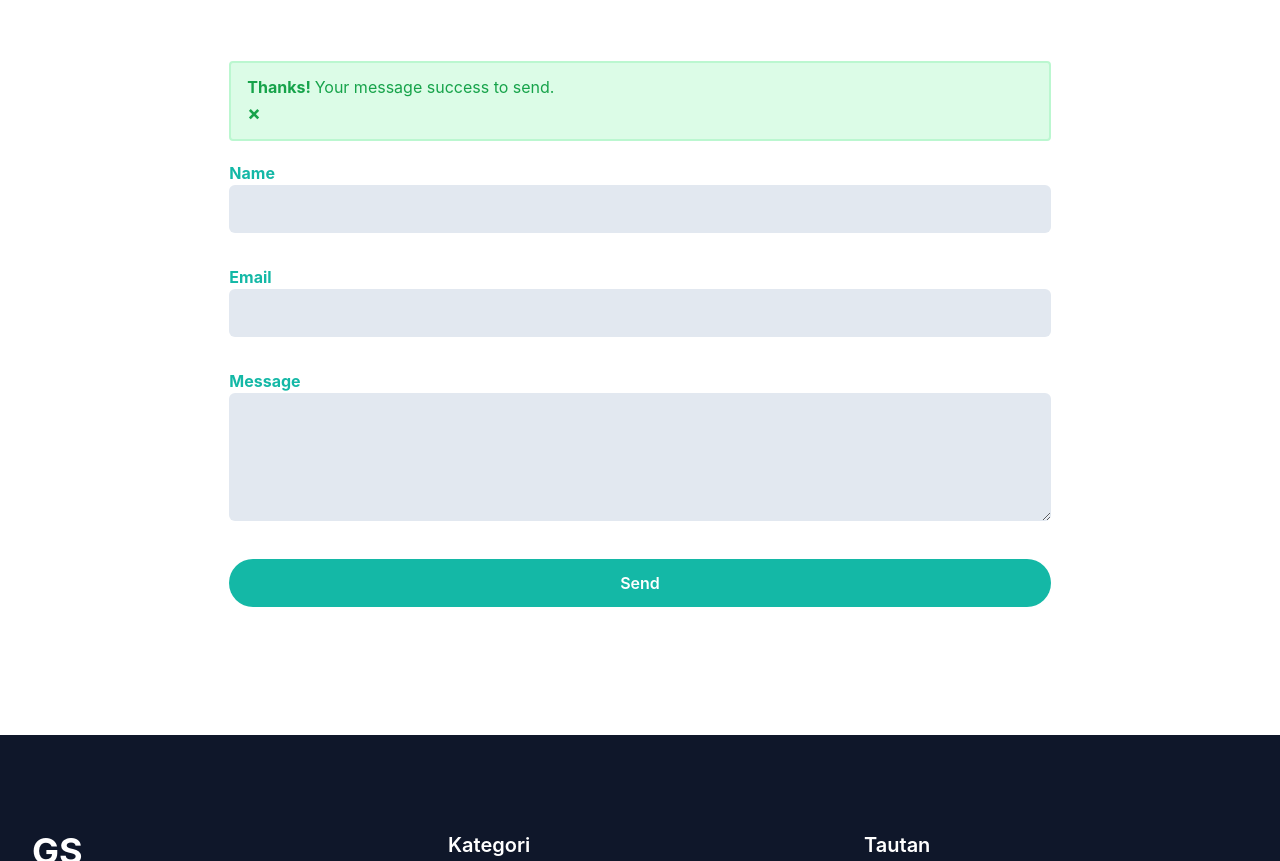
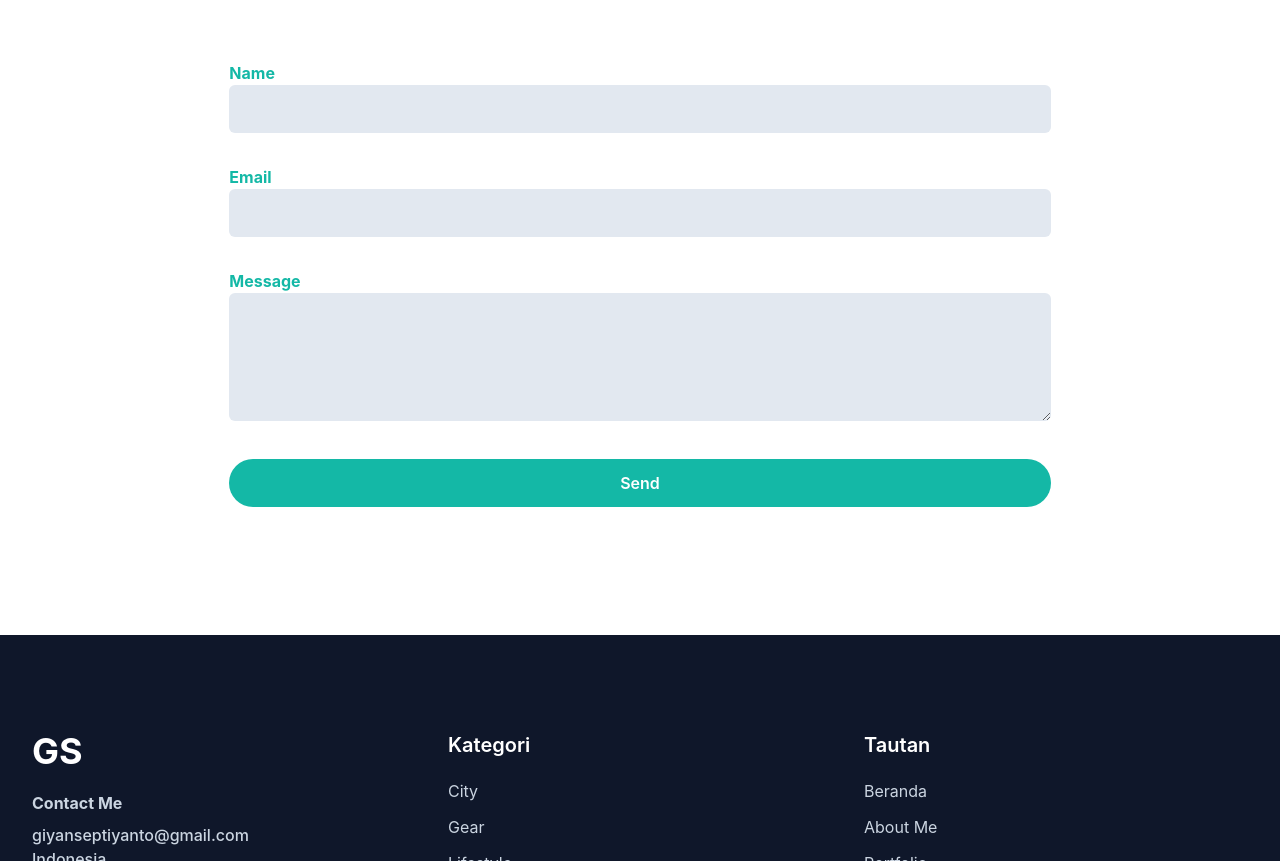
Before and after one commit to giyanseptiyanto/portfolio-tailwind-css, a website: page index.html in a window 1280 px wide. Shown: the part 5544-6405 px from the top of the page. Drawn offline with Linux system fonts and the light colour scheme.

Commit message:
update contact form

```diff
--- a/index.html
+++ b/index.html
@@ -296,9 +296,8 @@
         <form name="contact-form">
           <div class="w-full lg:mx-auto lg:w-2/3">
             <div class="mb-8 w-full px-4">
-              <div class="my-alert text-area relative rounded border-2 border-solid border-green-200 bg-green-100 px-4 py-3 text-green-600 mb-5">
+              <div class="my-alert hidden text-area relative rounded border-2 border-solid border-green-200 bg-green-100 px-4 py-3 text-green-600 mb-5">
                 <p class="self-center"><strong class="font-bold">Thanks! </strong> Your message success to send.</p>
-                <strong class="text-xl align-center cursor-pointer alert-del close">&times;</strong>
               </div>
               <label for="name" class="text-base font-bold text-primary">Name</label>
               <input type="text" id="name" name="nama" class="w-full rounded-md bg-slate-200 p-3 text-dark focus:border-primary focus:outline-none focus:ring-1 focus:ring-primary" />
```
